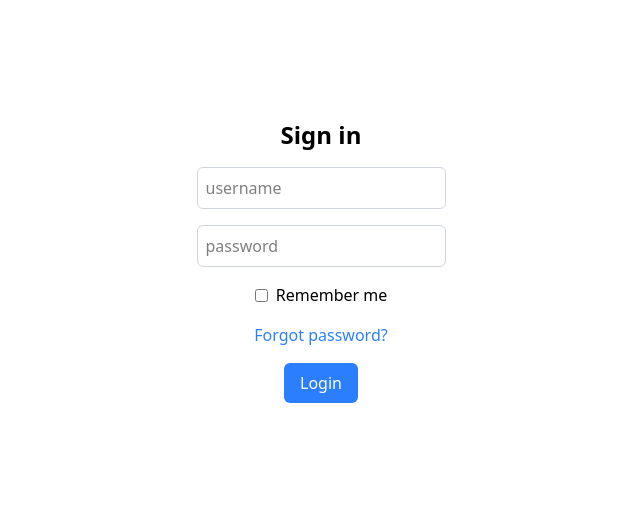
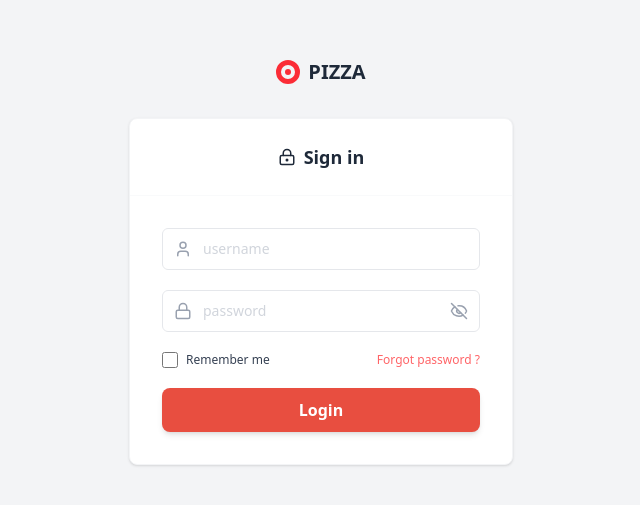
Before and after one commit to daniyalahmed21/Admin-ui, a React (Vite) app: page /login in a window 1280 px wide. Shown: the part 139-644 px from the top of the page, without its empty margins (319-959 px from the left). Built offline with nearby package versions, Linux system fonts and the light colour scheme.

Commit message:
added login ui

```diff
--- a/package.json
+++ b/package.json
@@ -12,6 +12,7 @@
   },
   "dependencies": {
     "@tailwindcss/vite": "^4.1.18",
+    "lucide-react": "^0.563.0",
     "react": "^19.2.0",
     "react-dom": "^19.2.0",
     "react-router": "^7.13.0",
--- a/src/pages/login/login.tsx
+++ b/src/pages/login/login.tsx
@@ -1,20 +1,72 @@
+import { User, Lock, EyeOff, LockKeyhole, Eye } from 'lucide-react';
+import { useState } from 'react';
 
 const LoginPage = () => {
+  const [showPassword, setShowPassword] = useState(false);
+  const [loading, setLoading] = useState(false);
+
   return (
-    <div className="flex items-center justify-center h-screen">
-      <div className="flex flex-col items-center justify-center gap-4">
-        <h1 className="text-2xl font-bold">Sign in</h1>
-        <input type="text" placeholder="username" className="border border-gray-300 rounded-md p-2" />
-        <input type="password" placeholder="password" className="border border-gray-300 rounded-md p-2" />
-        <div className="flex items-center gap-2">
-          <input type="checkbox" id="remember-me" />
-          <label htmlFor="remember-me">Remember me</label>
+    <div className="flex flex-col items-center justify-center min-h-screen bg-gray-100 font-sans">
+      {/* Brand Logo */}
+      <div className="flex items-center gap-2 mb-8">
+        <div className="w-6 h-6 rounded-full border-[5px] border-red-500 flex items-center justify-center">
+          <div className="w-1.5 h-1.5 bg-red-500 rounded-full"></div>
         </div>
-        <a href="#" className="text-blue-500">Forgot password?</a>
-        <button className="bg-blue-500 text-white px-4 py-2 rounded-md">Login</button>
+        <span className="font-black text-xl text-gray-800">PIZZA</span>
+      </div>
+
+      {/* Login Card */}
+      <div className="bg-white rounded-lg shadow-sm border border-gray-100 w-full max-w-sm overflow-hidden">
+        <div className="p-6 border-b border-gray-50 flex items-center justify-center gap-2">
+          <LockKeyhole size={18} className="text-gray-800" />
+          <h1 className="text-lg font-bold text-gray-800">Sign in</h1>
+        </div>
+
+        <div className="p-8 space-y-5">
+          {/* Username Input */}
+          <div className="relative">
+            <User className="absolute left-3 top-1/2 -translate-y-1/2 text-gray-400" size={18} />
+            <input
+              type="text"
+              placeholder="username"
+              className="w-full pl-10 pr-4 py-2.5 border border-gray-200 rounded-md focus:outline-none focus:ring-1 focus:ring-red-400 placeholder-gray-300 text-sm"
+            />
+          </div>
+
+          {/* Password Input */}
+          <div className="relative">
+            <Lock className="absolute left-3 top-1/2 -translate-y-1/2 text-gray-400" size={18} />
+            <input
+              type={showPassword ? "text" : "password"}
+              placeholder="password"
+              className="w-full pl-10 pr-10 py-2.5 border border-gray-200 rounded-md focus:outline-none focus:ring-1 focus:ring-red-400 placeholder-gray-300 text-sm"
+            />
+            <button
+              type="button"
+              className="absolute right-3 top-1/2 -translate-y-1/2 text-gray-400"
+              onClick={() => setShowPassword(!showPassword)}
+            >
+              {showPassword ? <Eye size={18} /> : <EyeOff size={18} />}
+            </button>
+          </div>
+
+          {/* Options */}
+          <div className="flex items-center justify-between text-xs font-medium">
+            <label className="flex items-center gap-2 cursor-pointer text-gray-700">
+              <input type="checkbox" className="w-4 h-4 rounded border-gray-300 accent-red-500" />
+              <span>Remember me</span>
+            </label>
+            <a href="#" className="text-red-400 hover:text-red-500 transition-colors">Forgot password ?</a>
+          </div>
+
+          {/* Submit Button */}
+          <button disabled={loading} className="disabled:opacity-60 disabled:cursor-not-allowed w-full bg-[#E84E40] hover:bg-red-600 text-white font-semibold py-2.5 rounded-lg shadow-md transition-all active:scale-[0.98]">
+            {loading ? "Logging in..." : "Login"}
+          </button>
+        </div>
       </div>
     </div>
-  )
-}
+  );
+};
 
-export default LoginPage
+export default LoginPage;
```
Also changed, not shown: 2 other files (tests, documents, lock files or other folders).
